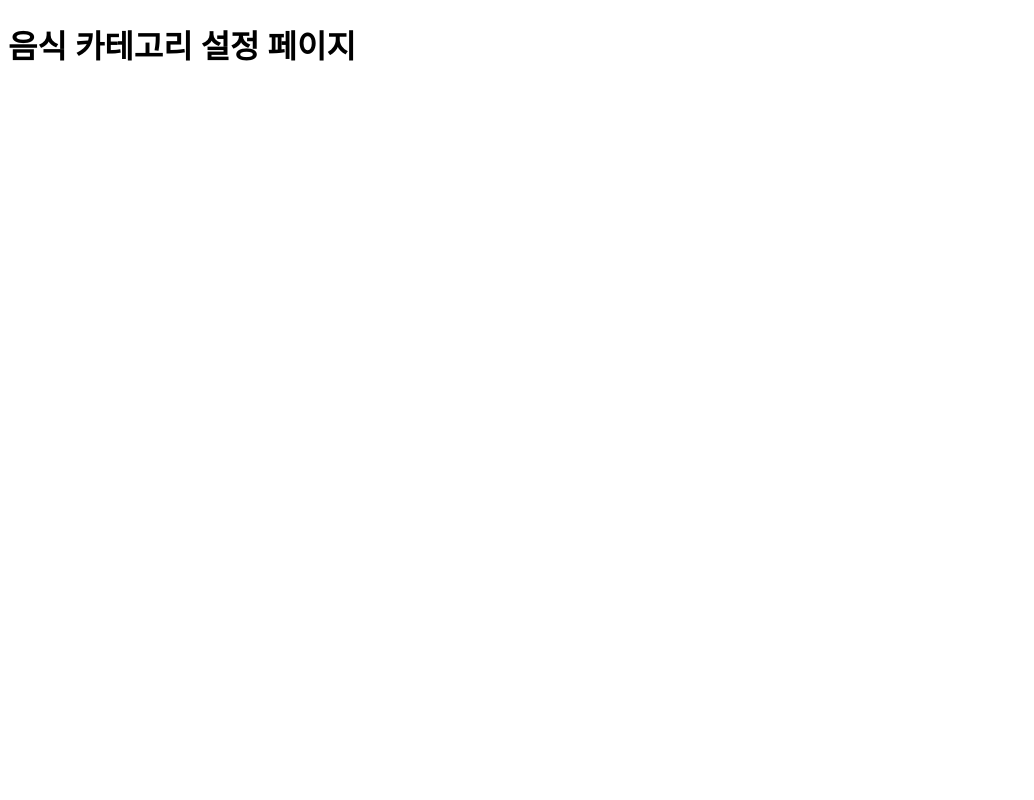
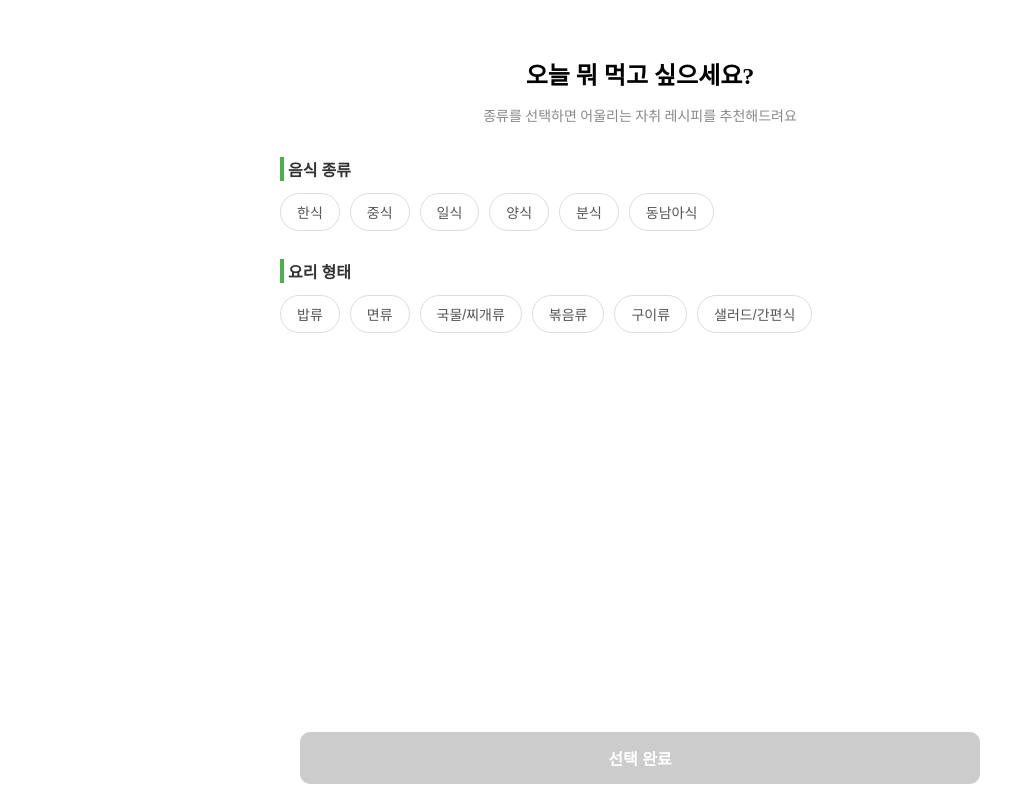
Before and after one commit to Leegijun11/home_cook, a React app in the folder frontend/: page /category in a window 1280 px wide. Shown: the whole page, without its empty margins (0-1034 px from the left). Built offline with nearby package versions, Linux system fonts and the light colour scheme; the HTML template or start-up script is replaced by a standard one.

Commit message:
카테고리 선택 ui 및 api연동 구현

```diff
--- /dev/null
+++ b/frontend/src/components/CategoryGroup.jsx
@@ -0,0 +1,21 @@
+import CategoryOption from "./CategoryOption"
+
+
+// type: "cuisine" | "dish_type" 구분용 (제목 표시 및 onSelect 시 어떤 축인지 구분할 때 사용)
+export default function CategoryGroup({ type, title, options = [], selectedId, onSelect }) {
+    return (
+        <div className="category-group">
+            <h3 className="category-group-title">{title}</h3>
+            <div className="category-group-items">
+                {options.map((option) => (
+                    <CategoryOption
+                        key={option.id}
+                        option={option}
+                        selected={option.id === selectedId}
+                        onSelect={onSelect}
+                    />
+                ))}
+            </div>
+        </div>
+    )
+}
--- /dev/null
+++ b/frontend/src/components/CategoryOption.jsx
@@ -0,0 +1,14 @@
+// option: { id, label } 형태로 부모(CategoryGroup)에서 가공해서 내려줌
+// - cuisine 그룹이면 label = row.cuisine
+// - dish_type 그룹이면 label = row.dish_type
+export default function CategoryOption({ option, selected, onSelect }) {
+    return (
+        <button
+            type="button"
+            className={`category-option${selected ? " selected" : ""}`}
+            onClick={() => onSelect?.(option.id)}
+        >
+            {option.label}
+        </button>
+    )
+}
--- /dev/null
+++ b/frontend/src/constants/category.js
@@ -0,0 +1,20 @@
+// 자취생이 흔히 만들만한 음식 종류 / 요리 형태 기준 상수
+// id는 그대로 백엔드로 넘길 문자열 값(=label)과 동일하게 사용
+
+export const CUISINE_OPTIONS = [
+    { id: "한식", label: "한식" },
+    { id: "중식", label: "중식" },
+    { id: "일식", label: "일식" },
+    { id: "양식", label: "양식" },
+    { id: "분식", label: "분식" },
+    { id: "동남아식", label: "동남아식" },
+]
+
+export const DISH_TYPE_OPTIONS = [
+    { id: "밥류", label: "밥류" },
+    { id: "면류", label: "면류" },
+    { id: "국물/찌개류", label: "국물/찌개류" },
+    { id: "볶음류", label: "볶음류" },
+    { id: "구이류", label: "구이류" },
+    { id: "샐러드/간편식", label: "샐러드/간편식" },
+]
--- a/frontend/src/pages/Category.jsx
+++ b/frontend/src/pages/Category.jsx
@@ -1,16 +1,62 @@
-
-
-
+import { useState } from "react"
+import { useNavigate } from "react-router-dom"
+import CategoryGroup from "../components/CategoryGroup"
+import { CUISINE_OPTIONS, DISH_TYPE_OPTIONS } from "../constants/category"
+import { post_category } from "../service/category"
+import "../style/Category.css"
 
 
 export default function Category() {
+    const navigate = useNavigate()
 
+    const [selectedCuisine, setSelectedCuisine] = useState(null)
+    const [selectedDishType, setSelectedDishType] = useState(null)
+    const [submitting, setSubmitting] = useState(false)
 
+    const canSubmit = selectedCuisine && selectedDishType && !submitting
+
+    const handleComplete = async () => {
+        if (!canSubmit) return
+
+        setSubmitting(true)
+        try {
+            const saved = await post_category(selectedCuisine, selectedDishType)
+            navigate("/result", { state: { categoryId: saved.id } })
+        } finally {
+            setSubmitting(false)
+        }
+    }
 
     return (
-        <>
-        <h1>음식 카테고리 설정 페이지</h1>
-        </>
+        <div className="category-page">
+            <h1 className="category-title">오늘 뭐 먹고 싶으세요?</h1>
+            <p className="category-subtitle">종류를 선택하면 어울리는 자취 레시피를 추천해드려요</p>
 
+            <CategoryGroup
+                type="cuisine"
+                title="음식 종류"
+                options={CUISINE_OPTIONS}
+                selectedId={selectedCuisine}
+                onSelect={setSelectedCuisine}
+            />
+
+            <CategoryGroup
+                type="dish_type"
+                title="요리 형태"
+                options={DISH_TYPE_OPTIONS}
+                selectedId={selectedDishType}
+                onSelect={setSelectedDishType}
+            />
+
+            <div className="category-footer">
+                <button
+                    className="category-submit-btn"
+                    disabled={!canSubmit}
+                    onClick={handleComplete}
+                >
+                    선택 완료
+                </button>
+            </div>
+        </div>
     )
 }
--- /dev/null
+++ b/frontend/src/service/category.js
@@ -0,0 +1,14 @@
+import api from "../hook/api"
+
+// 사용자가 고른 cuisine/dish_type 조합을 저장하고, 저장된 row(id 포함)를 받아옴
+// -> id는 이후 LLM 호출 단계에서 get_category(id)로 다시 조회할 때 사용
+export const post_category = async (cuisine, dishType) => {
+    const response = await api.post("/category/", { cuisine:cuisine, dish_type: dishType })
+    return response.data
+}
+
+// 저장된 선택값을 id로 조회 (LLM 프롬프트 구성 시 사용)
+export const get_category = async (category_id) => {
+    const response = await api.get(`/category/${category_id}`)
+    return response.data
+}
--- /dev/null
+++ b/frontend/src/style/Category.css
@@ -0,0 +1,99 @@
+.category-page {
+    max-width: 720px;
+    margin: 0 auto;
+    padding: 32px 20px 100px;
+}
+
+.category-title {
+    font-size: 24px;
+    font-weight: 700;
+    text-align: center;
+    margin-bottom: 8px;
+}
+
+.category-subtitle {
+    font-size: 14px;
+    color: #888;
+    text-align: center;
+    margin-bottom: 32px;
+}
+
+.category-loading {
+    text-align: center;
+    padding: 60px 0;
+    color: #888;
+}
+
+.category-group {
+    margin-bottom: 28px;
+}
+
+.category-group-title {
+    font-size: 16px;
+    font-weight: 600;
+    color: #333;
+    margin-bottom: 12px;
+    padding-left: 4px;
+    border-left: 4px solid #4caf50;
+}
+
+.category-group-items {
+    display: flex;
+    flex-wrap: wrap;
+    gap: 10px;
+}
+
+.category-option {
+    padding: 8px 16px;
+    border-radius: 20px;
+    border: 1px solid #ddd;
+    background-color: #fff;
+    color: #555;
+    font-size: 14px;
+    cursor: pointer;
+    user-select: none;
+    transition: all 0.15s ease-in-out;
+}
+
+.category-option:hover {
+    border-color: #4caf50;
+}
+
+.category-option.selected {
+    background-color: #4caf50;
+    border-color: #4caf50;
+    color: #fff;
+}
+
+.category-footer {
+    position: fixed;
+    left: 0;
+    right: 0;
+    bottom: 0;
+    padding: 16px 20px;
+    background: linear-gradient(to top, #fff 70%, transparent);
+    display: flex;
+    justify-content: center;
+}
+
+.category-submit-btn {
+    width: 100%;
+    max-width: 680px;
+    padding: 14px;
+    border: none;
+    border-radius: 10px;
+    background-color: #4caf50;
+    color: #fff;
+    font-size: 16px;
+    font-weight: 600;
+    cursor: pointer;
+}
+
+.category-submit-btn:hover {
+    background-color: #43a047;
+}
+
+.category-submit-btn:disabled {
+    background-color: #ccc;
+    cursor: not-allowed;
+}
```
